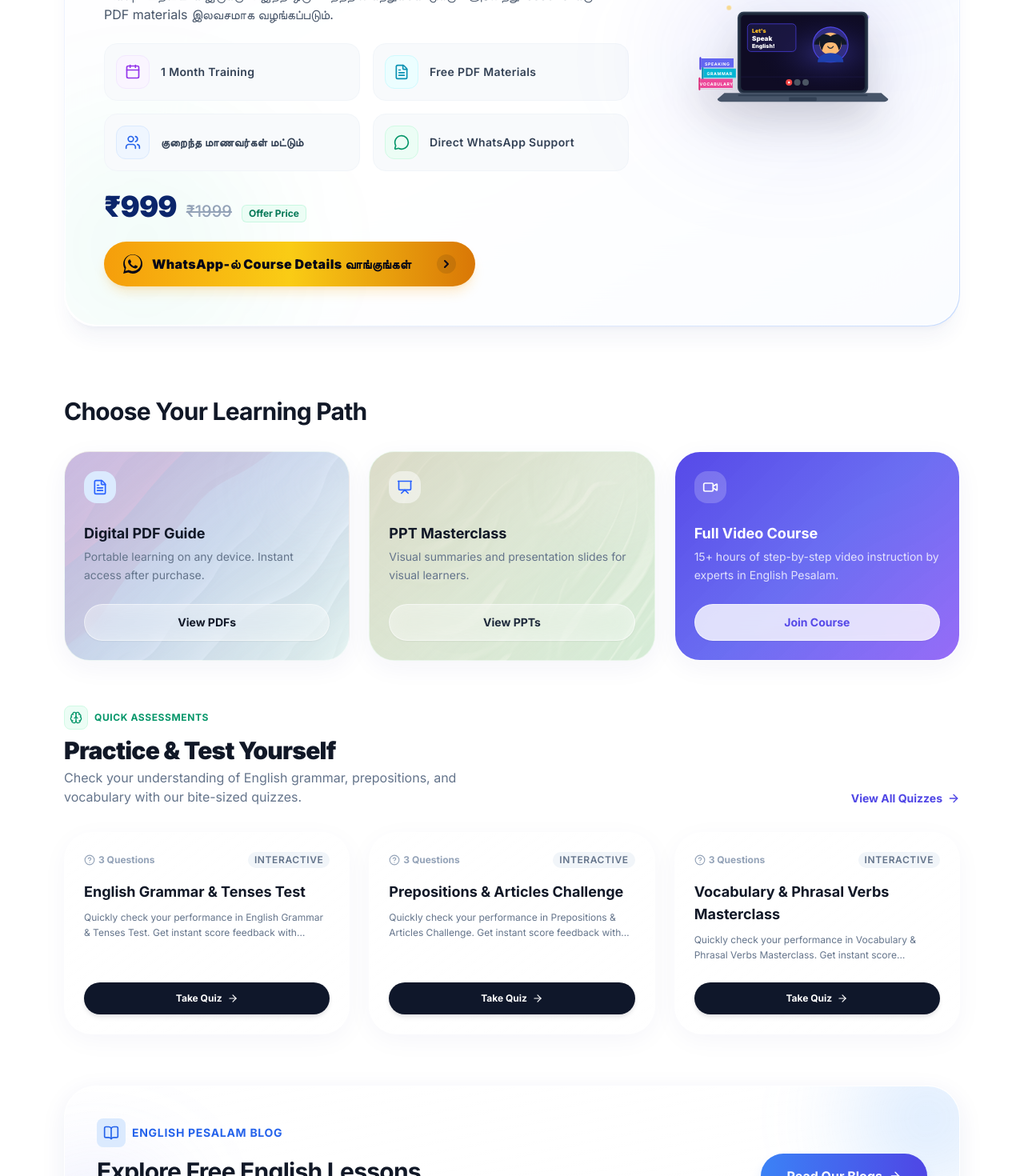
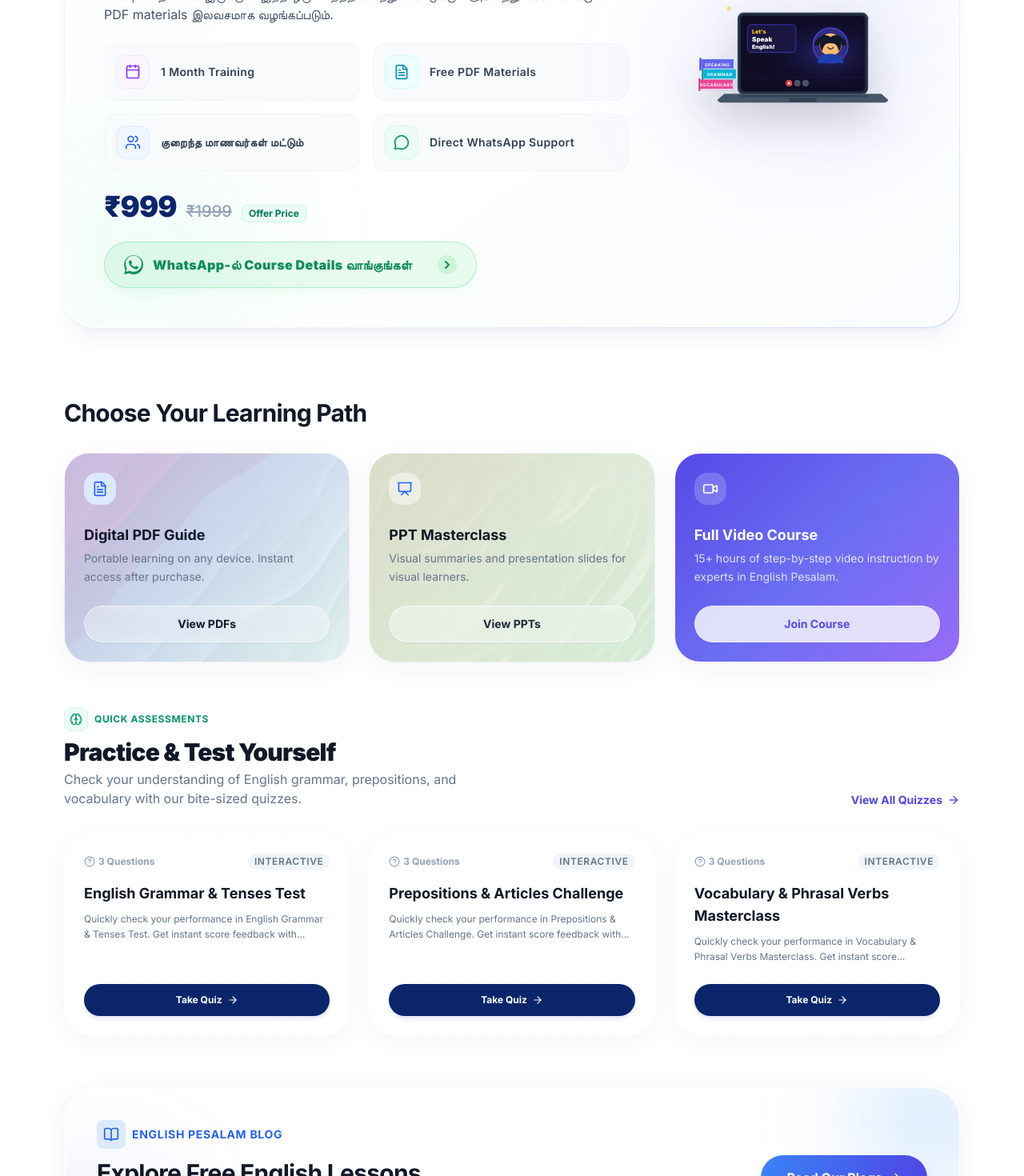
Before and after one commit to animahaenglishpesalam5532-sudo/English_pesalam, a Next.js app in the folder frontend/: page / in a window 1280 px wide. Shown: the part 1729-3199 px from the top of the page at 80% size. Built offline with nearby package versions, Linux system fonts and the light colour scheme; no server answers; the database is empty.

Commit message:
home page button color changed

```diff
--- a/frontend/src/app/quiz/page.tsx
+++ b/frontend/src/app/quiz/page.tsx
@@ -90,7 +90,7 @@ export default async function QuizListPage() {
                     {/* Start Button */}
                     <Link
                       href={`/quiz/${quiz.id}`}
-                      className="w-full flex items-center justify-center py-3.5 px-5 rounded-2xl bg-slate-900 group-hover:bg-indigo-600 text-white font-bold text-sm tracking-wide shadow-lg shadow-slate-950/10 group-hover:shadow-indigo-500/20 transition-all duration-300"
+                      className="w-full flex items-center justify-center py-3.5 px-5 rounded-2xl bg-[#0B256B] group-hover:bg-[#2962FF] text-white font-bold text-sm tracking-wide shadow-lg shadow-[#0B256B]/15 group-hover:shadow-[#2962FF]/20 transition-all duration-300"
                     >
                       Start Quiz
                       <ArrowRight className="w-4 h-4 ml-2 group-hover:translate-x-1.5 transition-transform duration-300" />
--- a/frontend/src/components/HomeQuizzes.tsx
+++ b/frontend/src/components/HomeQuizzes.tsx
@@ -67,7 +67,7 @@ export function HomeQuizzes({ quizzes }: { quizzes: Quiz[] }) {
 
               <Link
                 href={`/quiz/${quiz.id}`}
-                className="w-full text-center py-3 rounded-full font-bold text-xs bg-slate-900 group-hover:bg-indigo-600 text-white transition-all active:scale-[0.98] shadow-md shadow-slate-900/10 group-hover:shadow-indigo-500/20 relative z-10 flex items-center justify-center gap-1.5"
+                className="w-full text-center py-3 rounded-full font-bold text-xs bg-[#0B256B] group-hover:bg-[#2962FF] text-white transition-all active:scale-[0.98] shadow-md shadow-[#0B256B]/10 group-hover:shadow-[#2962FF]/20 relative z-10 flex items-center justify-center gap-1.5"
               >
                 Take Quiz
                 <ArrowRight className="w-3.5 h-3.5" />
--- a/frontend/src/components/OnlineClassCard.tsx
+++ b/frontend/src/components/OnlineClassCard.tsx
@@ -184,7 +184,6 @@ export function OnlineClassCard({
             <div className="flex-1 text-left">
               {/* Badge */}
               <div className="inline-flex items-center gap-2 px-4 py-2 rounded-full bg-blue-50/70 border border-blue-100 text-blue-700 text-xs md:text-sm font-semibold mb-5 backdrop-blur-md">
-                <Sparkles className="w-3.5 h-3.5 text-blue-600" />
                 <span>Live Interactive Sessions</span>
               </div>
 
@@ -259,14 +258,14 @@ export function OnlineClassCard({
                 whileHover={{ scale: 1.02 }}
                 whileTap={{ scale: 0.98 }}
                 onClick={handleJoinClick}
-                className="group relative inline-flex items-center justify-between gap-8 px-6 py-4 bg-gradient-to-r from-amber-500 via-yellow-400 to-amber-600 text-slate-950 rounded-full font-black text-sm md:text-base shadow-lg shadow-amber-500/20 transition-all hover:brightness-105 active:brightness-95 w-full sm:w-auto"
+                className="group relative inline-flex items-center justify-between gap-8 px-6 py-4 bg-[#25D366]/10 hover:bg-[#25D366]/20 backdrop-blur-md border border-[#25D366]/30 hover:border-[#25D366]/60 text-[#128C5E] hover:text-[#075E3A] rounded-full font-black text-sm md:text-base shadow-lg shadow-[#25D366]/5 transition-all w-full sm:w-auto"
               >
                 <div className="flex items-center gap-3">
-                  <WhatsAppIcon className="text-slate-950" size={24} />
+                  <WhatsAppIcon className="text-[#128C5E] group-hover:text-[#075E3A] transition-colors" size={24} />
                   <span className="tracking-wide">{buttonText}</span>
                 </div>
-                <div className="flex items-center justify-center w-6 h-6 rounded-full bg-slate-950/10 transition-transform group-hover:translate-x-1">
-                  <ChevronRight className="w-4 h-4 text-slate-950 stroke-[3]" />
+                <div className="flex items-center justify-center w-6 h-6 rounded-full bg-[#25D366]/15 group-hover:bg-[#25D366]/30 transition-all group-hover:translate-x-1">
+                  <ChevronRight className="w-4 h-4 text-[#128C5E] group-hover:text-[#075E3A] stroke-[3]" />
                 </div>
               </motion.button>
             </div>
```
